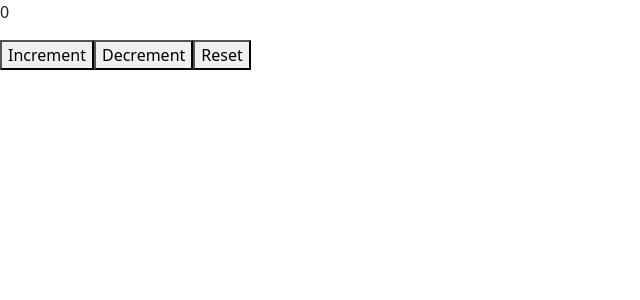
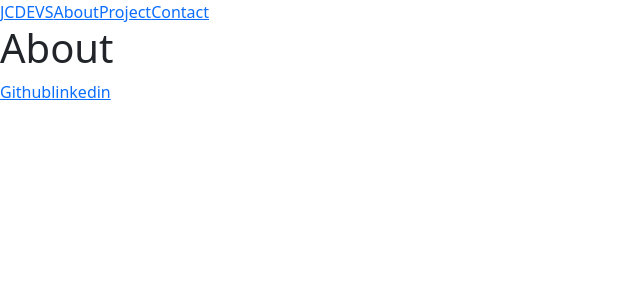
Before and after one commit to jcavenue/jcavenue.github.io, a React (Create React App) app: page /About in a window 1280 px wide. Shown: the top 300 px of the page, without its empty margins (0-640 px from the left). Built offline with nearby package versions, Linux system fonts and the light colour scheme.

Commit message:
Initial Refactoring

```diff
--- a/src/App.js
+++ b/src/App.js
@@ -1,16 +1,16 @@
 import { BrowserRouter as Router, Route, Switch } from "react-router-dom";
-import { useState } from "react";
 import Header from "./Components/Header";
 import Home from "./Components/Home";
 import About from "./Components/About";
+import Project from "./Components/Project";
+import Contact from "./Components/Contact"
 import Footer from "./Components/Footer";
-import NameContext from "./Components/Context";
 
 
 function App() {
-	const name = useState('John Carlo Fababeir')
+
   return (
-    <NameContext.Provider value={name}>
+    <div>
 			<Router>
 				<Header />
 				<Switch>
@@ -18,8 +18,10 @@ function App() {
 						<About />
 					</Route>
 					<Route path="/Project">
+						<Project />>
 					</Route>
 					<Route path="/Contact">
+						<Contact />
 					</Route>
 					<Route exact path="/">
 						<Home />
@@ -27,7 +29,7 @@ function App() {
 				</Switch>
 			</Router>
 			<Footer />
-    </NameContext.Provider>
+    </div>
   );
 }
 
--- a/src/Components/About.js
+++ b/src/Components/About.js
@@ -3,7 +3,7 @@ import { withRouter } from "react-router-dom";
 const About = () => {
 	return (
 		<div>
-			<h1>Hi my name is jc</h1>
+			<h1>About</h1>
 		</div>
 	)
 }
--- a/src/Components/Contact.js
+++ b/src/Components/Contact.js
@@ -0,0 +1,11 @@
+import { withRouter } from "react-router-dom";
+
+const Contact = () => {
+	return (
+		<div>
+			<h1>Contact</h1>
+		</div>
+	)
+}
+
+export default withRouter(Contact);
--- a/src/Components/Context.js
+++ /dev/null
@@ -1,5 +0,0 @@
-import { createContext } from "react";
-
-const NameContext = createContext(["John Carlo Fababeir", () => {}])
-
-export default NameContext;
--- a/src/Components/Home.js
+++ b/src/Components/Home.js
@@ -1,13 +1,10 @@
 import { withRouter } from "react-router-dom";
-import { useContext } from "react";
-import NameContext from "./Context";
 
 const Home = () => {
-	const [username, setUsername] = useContext(NameContext)
 
 	return (
 		<div>
-			<h1 onClick={() => setUsername("hey")}>{username}</h1>
+			<h1>Home</h1>
 		</div>
 	)
 }
--- a/src/Components/Project.js
+++ b/src/Components/Project.js
@@ -0,0 +1,11 @@
+import { withRouter } from "react-router-dom";
+
+const Project = () => {
+	return (
+		<div>
+			<h1>Project</h1>
+		</div>
+	)
+}
+
+export default withRouter(Project);
--- a/src/Components/test.js
+++ /dev/null
@@ -1,27 +0,0 @@
-import { useState } from "react"
-
-const Counter = () => {
-	const [counter, setCounter] = useState(0);
-
-	const dec = (c) => {
-		if(c === 0) return 0;
-		return c - 1;
-	}
-
-	const increment = () => {setCounter(counter + 1)};
-	const decrement = () => {setCounter(dec,c => console.log(c))};
-	const reset = () => {setCounter(0)};
-
-	return (
-		<div>
-			<p>{counter}</p>
-			<section>
-				<button onClick={increment}>Increment</button>
-				<button onClick={decrement}>Decrement</button>
-				<button onClick={reset}>Reset</button>
-			</section>
-		</div>
-	);
-}
-
-	export default Counter;
--- a/src/index.js
+++ b/src/index.js
@@ -1,12 +1,12 @@
 import React from 'react';
 import ReactDOM from 'react-dom';
-import Counter from './Components/test';
+import App from './App';
 import 'bootstrap/dist/css/bootstrap.min.css';
 
 
 ReactDOM.render(
   <React.StrictMode>
-    <Counter />
+    <App />
   </React.StrictMode>,
   document.getElementById('root')
 );
```
